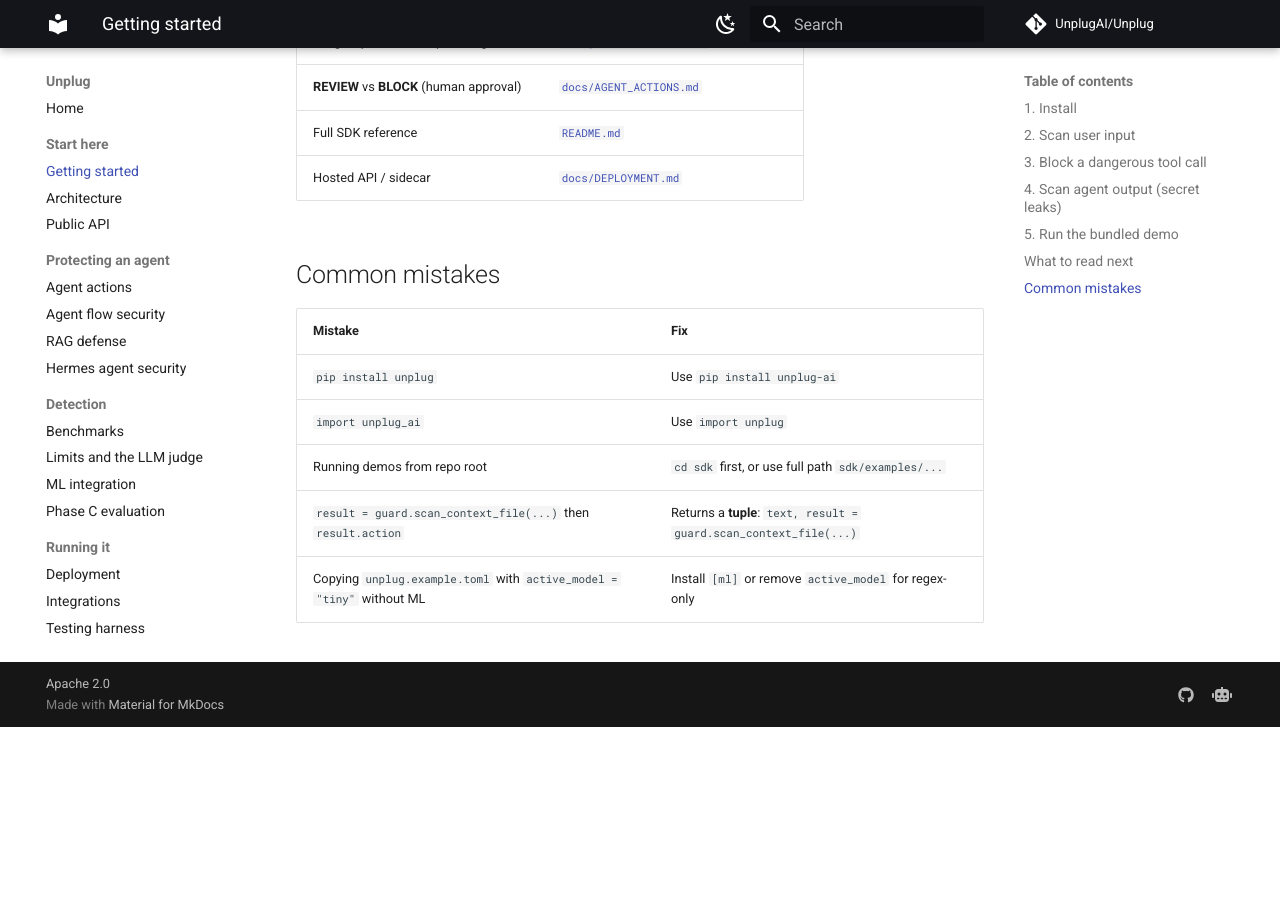
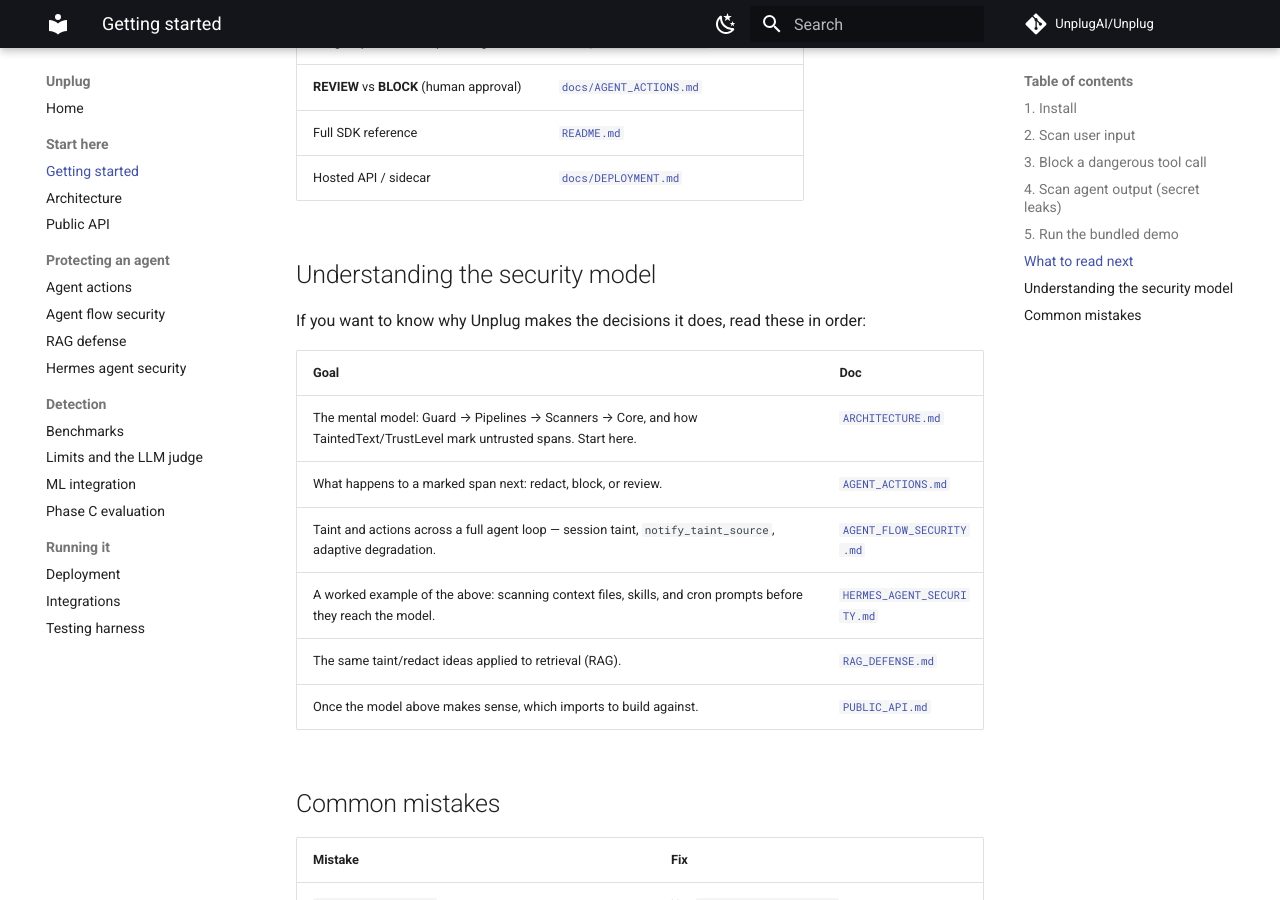
Before and after one commit to AaliyaKhan25/Unplugak, an MkDocs documentation site: the page built from sdk/docs/GETTING_STARTED.md, in a window 1280 px wide and 900 px high, scrolled down 2094 px. Built offline with MkDocs 1.6.1 and Material for MkDocs 9.7.7, drawn with Linux system fonts in a browser that asks for light colours; comment, search, counter and statistics services are not loaded; before the commit the page ends 2821 px from its top, so only the background shows below that.

Commit message:
docs: add reading order for the security model to GETTING_STARTED.md

```diff
--- a/sdk/docs/GETTING_STARTED.md
+++ b/sdk/docs/GETTING_STARTED.md
@@ -101,6 +101,21 @@
 | Full SDK reference | [`README.md`](https://github.com/UnplugAI/Unplug/blob/dev/sdk/README.md) |
 | Hosted API / sidecar | [`docs/DEPLOYMENT.md`](DEPLOYMENT.md) |
 
+
+## Understanding the security model
+
+If you want to know why Unplug makes the decisions it does, read these in order:
+
+| Goal | Doc |
+|------|-----|
+| The mental model: Guard → Pipelines → Scanners → Core, and how TaintedText/TrustLevel mark untrusted spans. Start here. | [`ARCHITECTURE.md`](ARCHITECTURE.md) |
+| What happens to a marked span next: redact, block, or review. | [`AGENT_ACTIONS.md`](AGENT_ACTIONS.md) |
+| Taint and actions across a full agent loop — session taint, `notify_taint_source`, adaptive degradation. | [`AGENT_FLOW_SECURITY.md`](AGENT_FLOW_SECURITY.md) |
+| A worked example of the above: scanning context files, skills, and cron prompts before they reach the model. | [`HERMES_AGENT_SECURITY.md`](HERMES_AGENT_SECURITY.md) |
+| The same taint/redact ideas applied to retrieval (RAG). | [`RAG_DEFENSE.md`](RAG_DEFENSE.md) |
+| Once the model above makes sense, which imports to build against. | [`PUBLIC_API.md`](PUBLIC_API.md) |
+
+
 ## Common mistakes
 
 | Mistake | Fix |
```
